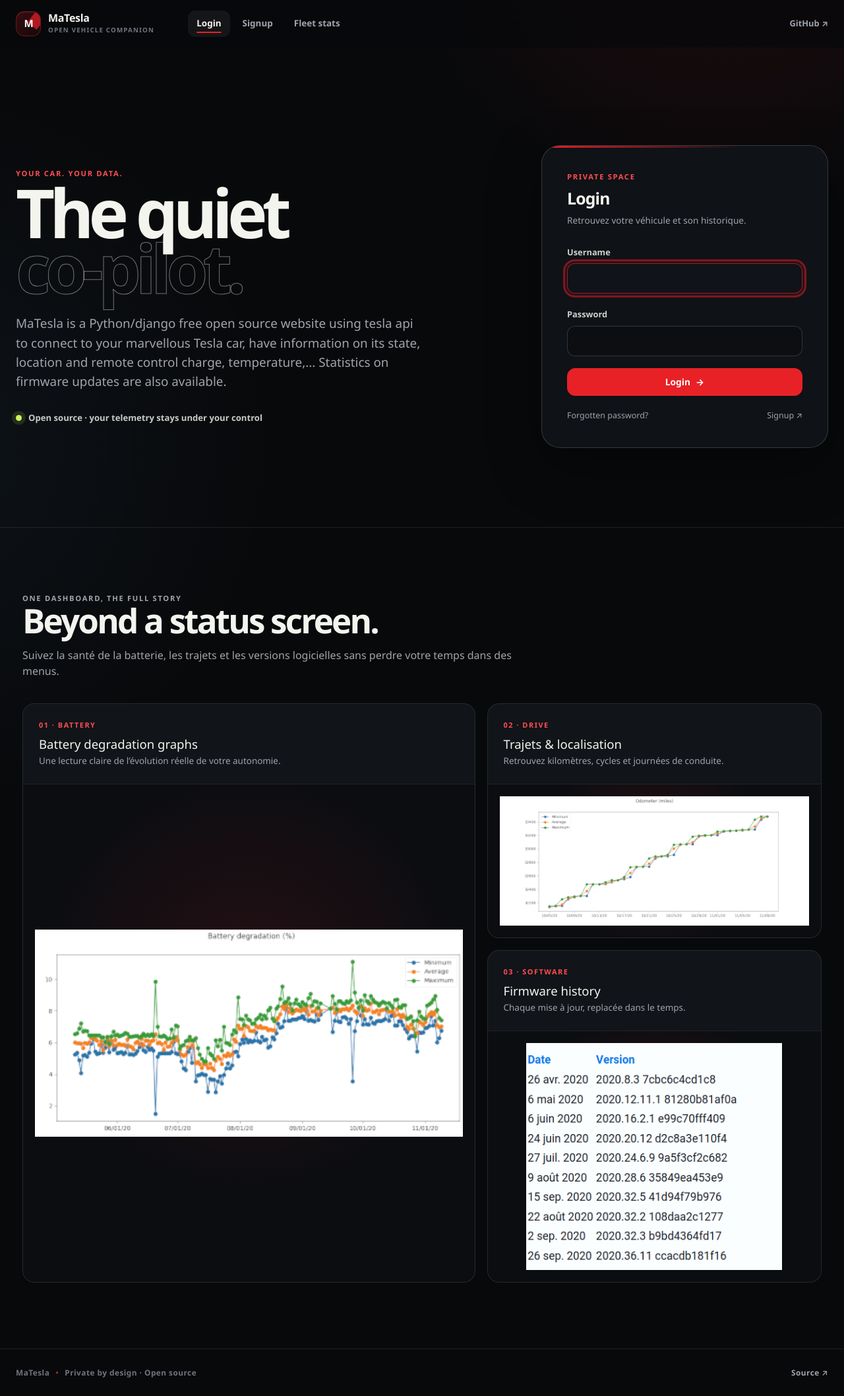
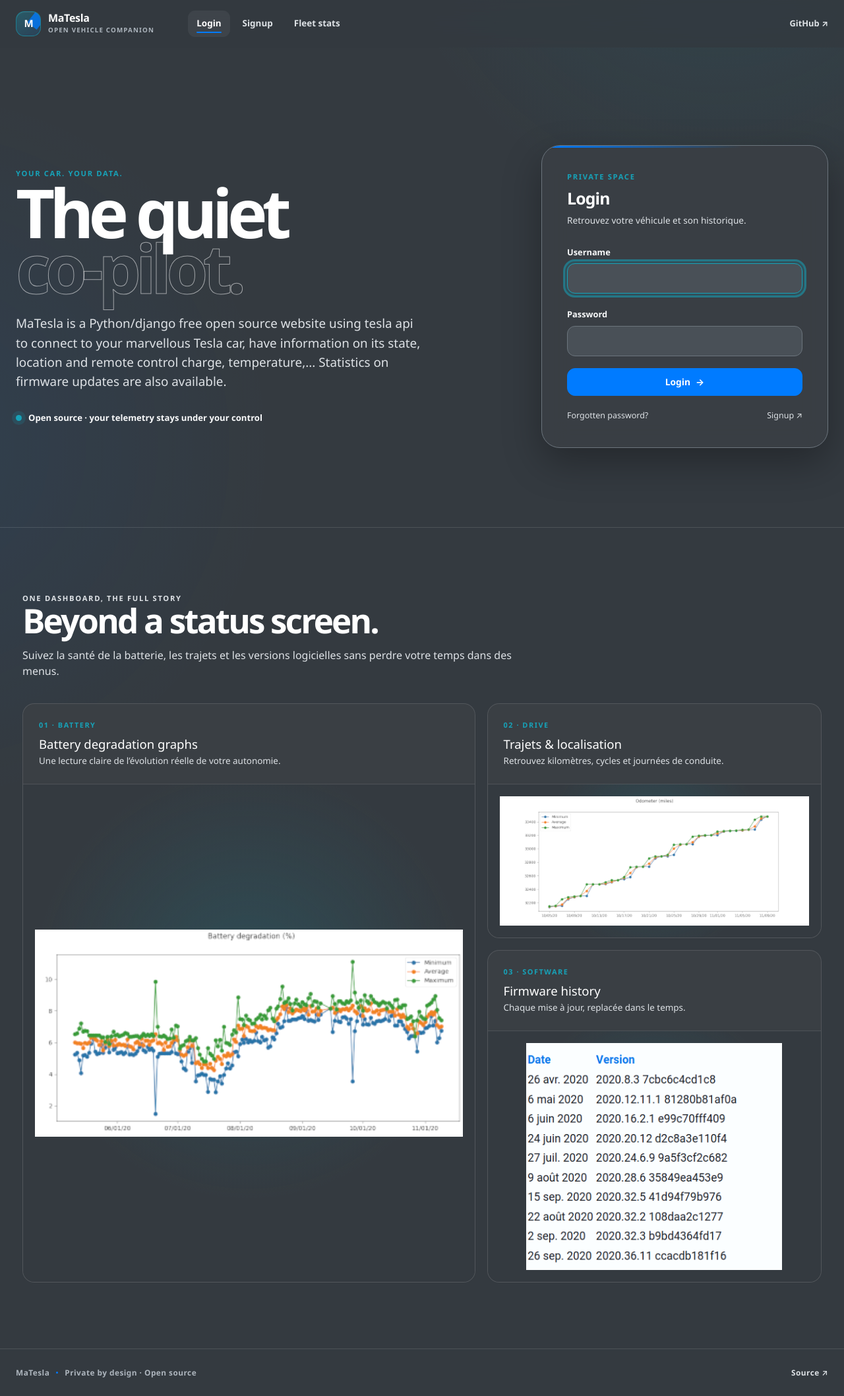
Before and after one commit to mehdirahbe/matesla, a Django app: page /en/accounts/login/ in a window 1280 px wide. Shown: the whole page at 66% size. Run offline with Django 3.2, Linux system fonts and the light colour scheme; some libraries are stand-ins or nearby versions.

Commit message:
Change ugly colors

```diff
--- a/static/css/matesla.css
+++ b/static/css/matesla.css
@@ -1,26 +1,26 @@
 :root {
-    --app-bg: #08090b;
-    --app-bg-raised: #0d0f13;
-    --app-surface: #111419;
-    --app-surface-2: #171b22;
-    --app-surface-3: #1d222b;
-    --app-line: rgba(255, 255, 255, 0.09);
-    --app-line-strong: rgba(255, 255, 255, 0.16);
-    --app-text: #f4f4ef;
-    --app-muted: #a0a4ab;
-    --app-subtle: #6f747d;
-    --app-red: #e82127;
-    --app-red-bright: #ff4d52;
-    --app-red-soft: rgba(232, 33, 39, 0.13);
-    --app-energy: #c8f75c;
-    --app-energy-soft: rgba(200, 247, 92, 0.12);
-    --app-blue: #69b7ff;
-    --app-warning: #f5bd5b;
-    --app-danger: #ff7276;
+    --app-bg: #343a40;
+    --app-bg-raised: #3a3f44;
+    --app-surface: #3a3f44;
+    --app-surface-2: #495057;
+    --app-surface-3: #5a6268;
+    --app-line: rgba(255, 255, 255, 0.12);
+    --app-line-strong: #6c757d;
+    --app-text: #ffffff;
+    --app-muted: #dee2e6;
+    --app-subtle: #adb5bd;
+    --app-red: #007bff;
+    --app-red-bright: #17a2b8;
+    --app-red-soft: rgba(23, 162, 184, 0.16);
+    --app-energy: #17a2b8;
+    --app-energy-soft: rgba(23, 162, 184, 0.16);
+    --app-blue: #17a2b8;
+    --app-warning: #ffc107;
+    --app-danger: #dc3545;
     --app-radius-sm: 12px;
     --app-radius: 18px;
     --app-radius-lg: 28px;
-    --app-shadow: 0 28px 80px rgba(0, 0, 0, 0.36);
+    --app-shadow: 0 22px 58px rgba(0, 0, 0, 0.3);
     --app-header-height: 72px;
     --app-content-width: 1440px;
     color-scheme: dark;
@@ -28,7 +28,7 @@
 
 * {
     box-sizing: border-box;
-    scrollbar-color: #383d47 transparent;
+    scrollbar-color: #6c757d transparent;
     scrollbar-width: thin;
 }
 
@@ -43,8 +43,8 @@ body {
     margin: 0;
     overflow-x: hidden;
     background:
-        radial-gradient(circle at 85% -8%, rgba(232, 33, 39, 0.11), transparent 31rem),
-        radial-gradient(circle at -10% 32%, rgba(105, 183, 255, 0.055), transparent 34rem),
+        radial-gradient(circle at 85% -8%, rgba(23, 162, 184, 0.11), transparent 31rem),
+        radial-gradient(circle at -10% 32%, rgba(0, 123, 255, 0.08), transparent 34rem),
         var(--app-bg);
     color: var(--app-text);
     font-family: "Segoe UI Variable", "Aptos", "Segoe UI", system-ui, -apple-system, sans-serif;
@@ -118,7 +118,7 @@ img {
     top: 0;
     height: var(--app-header-height);
     border-bottom: 1px solid transparent;
-    background: rgba(8, 9, 11, 0.74);
+    background: rgba(52, 58, 64, 0.84);
     -webkit-backdrop-filter: blur(18px) saturate(140%);
     backdrop-filter: blur(18px) saturate(140%);
     transition: border-color 180ms ease, background-color 180ms ease;
@@ -153,9 +153,9 @@ img {
     display: grid;
     place-items: center;
     overflow: hidden;
-    border: 1px solid rgba(232, 33, 39, 0.42);
+    border: 1px solid rgba(23, 162, 184, 0.58);
     border-radius: 13px;
-    background: linear-gradient(145deg, rgba(232, 33, 39, 0.22), rgba(232, 33, 39, 0.06));
+    background: linear-gradient(145deg, rgba(23, 162, 184, 0.34), rgba(0, 123, 255, 0.12));
     color: #fff;
     box-shadow: inset 0 1px rgba(255,255,255,.08);
     font-size: 0.94rem;
@@ -170,7 +170,7 @@ img {
     width: 18px;
     height: 34px;
     transform: rotate(38deg);
-    background: rgba(232, 33, 39, 0.72);
+    background: rgba(0, 123, 255, 0.78);
     content: "";
 }
 
@@ -618,15 +618,30 @@ select {
     padding: 9px 12px;
     border: 1px solid var(--app-line-strong);
     border-radius: 12px;
-    background: #0c0e12;
+    background: #495057;
     color: var(--app-text);
     box-shadow: none;
+    color-scheme: dark;
+}
+
+.form-control option,
+.custom-select option,
+select option {
+    background-color: #495057;
+    color: #ffffff;
+}
+
+.form-control option:checked,
+.custom-select option:checked,
+select option:checked {
+    background-color: #17a2b8;
+    color: #ffffff;
 }
 
 .form-control::placeholder,
 input::placeholder,
 textarea::placeholder {
-    color: #656a73;
+    color: #ced4da;
 }
 
 .form-control:focus,
@@ -634,15 +649,15 @@ textarea::placeholder {
 input:focus,
 textarea:focus,
 select:focus {
-    border-color: rgba(232, 33, 39, 0.65);
-    background: #101319;
+    border-color: #17a2b8;
+    background: #495057;
     color: var(--app-text);
-    box-shadow: 0 0 0 4px rgba(232, 33, 39, 0.1);
+    box-shadow: 0 0 0 4px rgba(23, 162, 184, 0.2);
 }
 
 label {
     margin-bottom: 7px;
-    color: #cfd0cc;
+    color: #f8f9fa;
     font-size: 0.8rem;
     font-weight: 670;
 }
@@ -722,7 +737,7 @@ button:disabled,
     width: 60%;
     height: 130%;
     transform: skewX(-17deg);
-    background: linear-gradient(150deg, transparent, rgba(232,33,39,.075), transparent 75%);
+    background: linear-gradient(150deg, transparent, rgba(23,162,184,.12), transparent 75%);
     content: "";
 }
 
@@ -738,7 +753,7 @@ button:disabled,
 .login-title span {
     display: block;
     color: transparent;
-    -webkit-text-stroke: 1px rgba(244,244,239,.45);
+    -webkit-text-stroke: 1px rgba(255,255,255,.55);
 }
 
 .login-lede {
@@ -753,7 +768,7 @@ button:disabled,
     display: inline-flex;
     align-items: center;
     gap: 10px;
-    color: #c8cac5;
+    color: #f8f9fa;
     font-size: 0.82rem;
     font-weight: 650;
 }
@@ -773,7 +788,7 @@ button:disabled,
     overflow: hidden;
     border: 1px solid var(--app-line-strong);
     border-radius: var(--app-radius-lg);
-    background: rgba(17, 20, 25, 0.86);
+    background: rgba(58, 63, 68, 0.94);
     box-shadow: var(--app-shadow);
     -webkit-backdrop-filter: blur(18px);
     backdrop-filter: blur(18px);
@@ -906,8 +921,8 @@ button:disabled,
     overflow: hidden;
     border-top: 1px solid var(--app-line);
     background:
-        radial-gradient(circle at 50% 40%, rgba(232,33,39,.12), transparent 58%),
-        #0b0d11;
+        radial-gradient(circle at 50% 40%, rgba(23,162,184,.18), transparent 58%),
+        #343a40;
 }
 
 .showcase-card__media img {
```
Also changed, not shown: other parts of static/css/matesla.css (+39 -34 lines).
